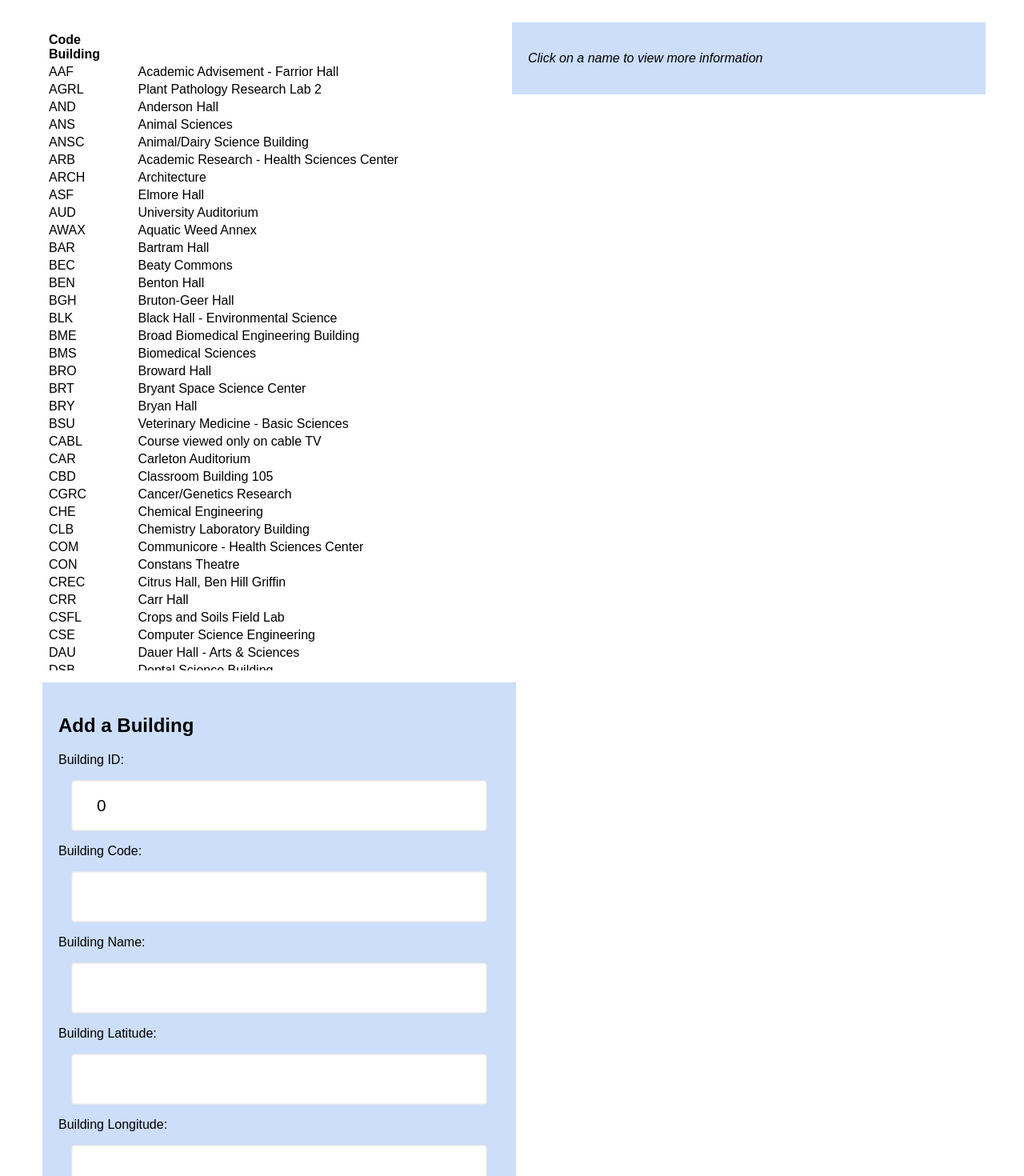
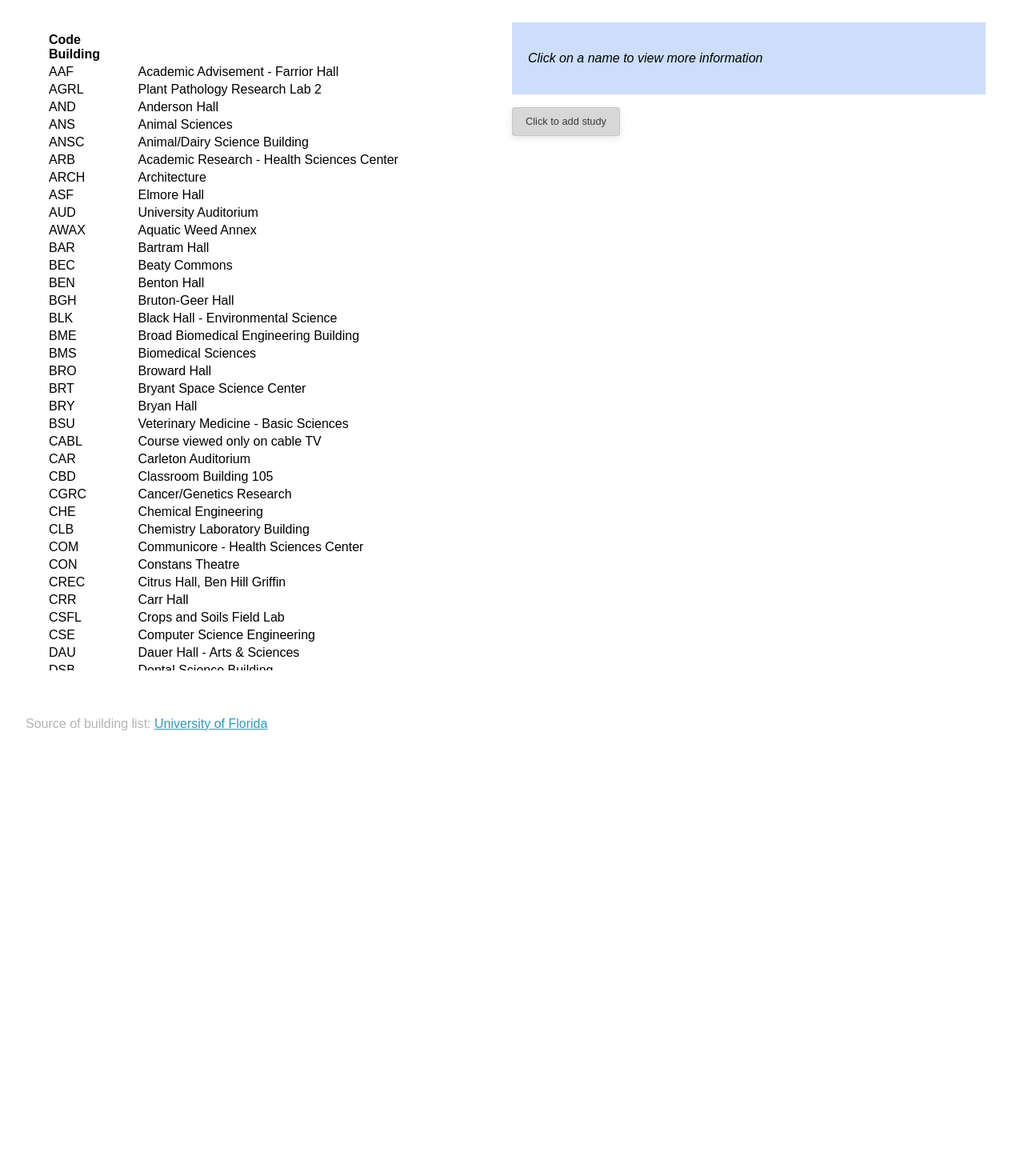
Before and after one commit to jduranigles/mainPageResearcher, a React (Vite) app in the folder my-app/: page / in a window 1280 px wide. Shown: the part 180-1650 px from the top of the page at 80% size. After the commit the page ends 1126 px from the top, so only its background shows below. Built offline with nearby package versions, Linux system fonts and the light colour scheme.

Commit message:
Made a temp add button

```diff
--- a/my-app/package.json
+++ b/my-app/package.json
@@ -11,7 +11,8 @@
   },
   "dependencies": {
     "react": "^18.2.0",
-    "react-dom": "^18.2.0"
+    "react-dom": "^18.2.0",
+    "reactjs-popup": "^2.0.6"
   },
   "devDependencies": {
     "@types/react": "^18.2.15",
--- a/my-app/src/App.jsx
+++ b/my-app/src/App.jsx
@@ -1,4 +1,5 @@
 import React, {useState} from 'react';
+import Popup from 'reactjs-popup';
 import Search from './components/Search';
 import ViewBuilding from './components/ViewBuilding';
 import BuildingList from './components/BuildingList';
@@ -7,6 +8,7 @@ import Credit from './components/Credit';
 
 //TODO: Create dropdowns for each entry in list, this displays the viewbuilding method
 //TODO: Make add button a popup button rather than whatever tf that is
+//TODO: Add filter dropdown
 
 
 function App({ data }) {
@@ -63,13 +65,33 @@ function App({ data }) {
               data = {data} selectedBuilding={selectedBuilding} removeBuilding = {removeBuilding}
             />
           </div>
-          <div className="column3">
-            <AddBuilding
+          <Popup trigger=
+                {<button> Click to add study </button>}
+                modal nested>
+                {
+                    close => (
+                        <div className='modal'>
+                            <AddBuilding
+                              data = {data}
+                              newList = {newList}
+                              setNewList = {setNewList}
+                            />
+                            <div>
+                                <button onClick=
+                                    {() => close()}>
+                                        Close
+                                </button>
+                            </div>
+                        </div>
+                    )
+                }
+            </Popup>
+            {/* <AddBuilding
               data = {data}
               newList = {newList}
               setNewList = {setNewList}
-            />
-          </div>
+            /> */}
+
         </div>
         <Credit />
       </main>
```
Also changed, not shown: 1 other file (tests, documents, lock files or other folders).
